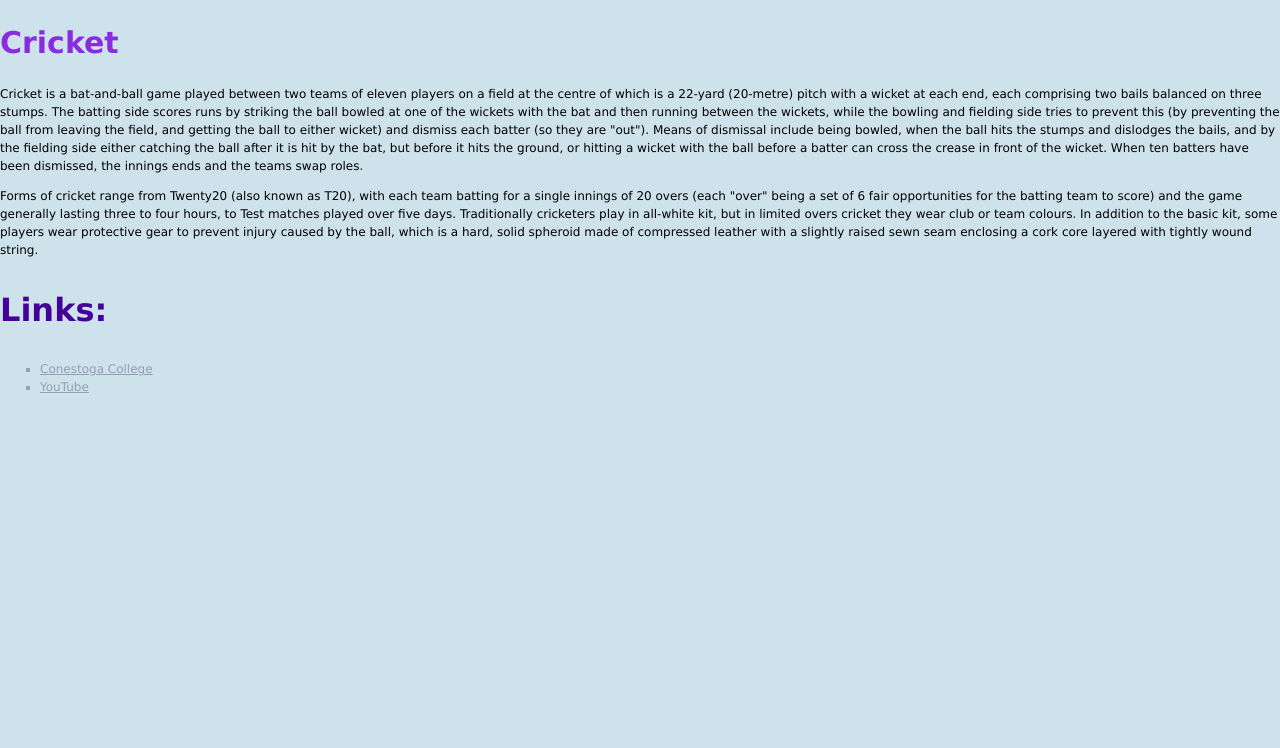
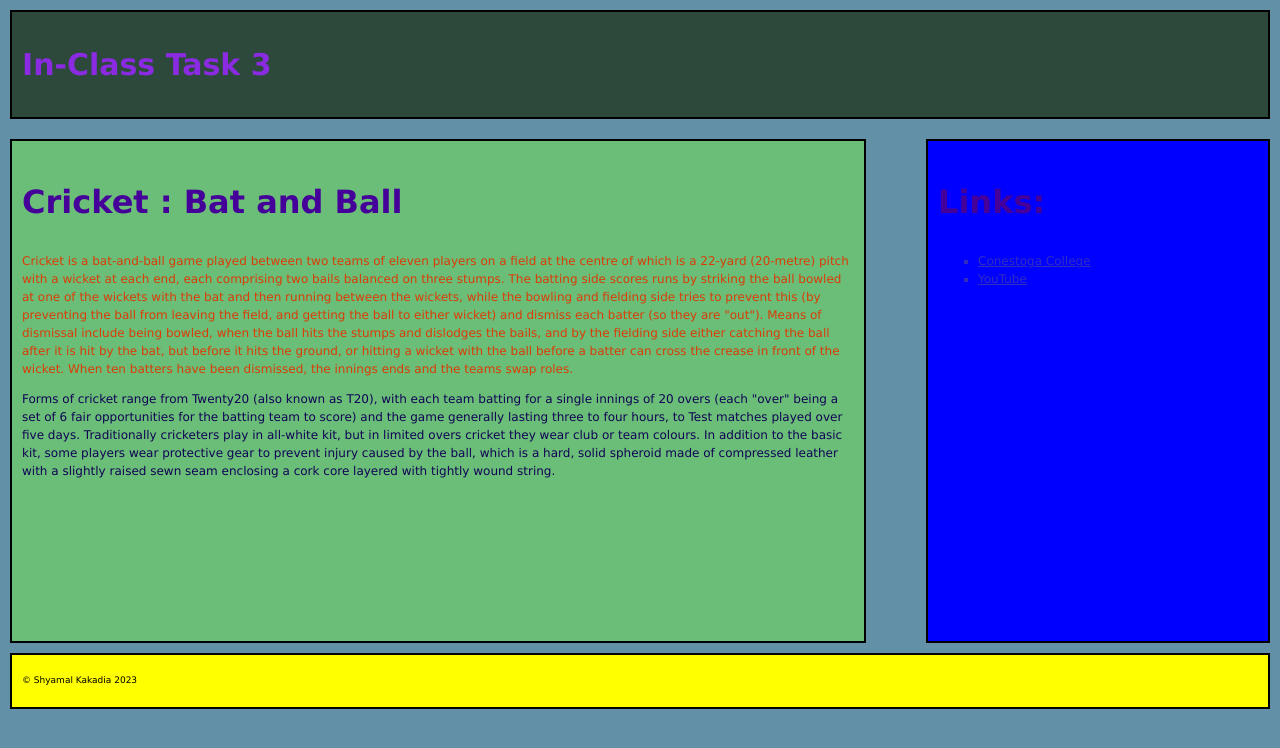
Before and after one commit to Shyam15778/GIT, a plain HTML site: page index.html in a window 1280 px wide. Drawn offline with Linux system fonts and the light colour scheme.

Commit message:
In-Class 3

```diff
--- a/css/styles.css
+++ b/css/styles.css
@@ -4,9 +4,54 @@ body{
     font: normal normal normal 12px/1.5 Verdana ,Arial, Helvetica, sans-serif;
     height: 100vh;
     width: 100vw;
-    background-color: hsla(200, 45%, 81%, 0.7);
+    background-color: hwb(200 12% 49% / 0.7);
 }
 h2{
     font-size: 2rem;
     color: #409;
 }
+
+
+main {
+    float: left;
+    width: 65vw;
+    background-color: hsl(130, 39%, 58%);
+    height: 60vh;
+  }
+
+aside{
+    float: right;
+    width:25vw;
+    background-color: hsl(240, 100%, 50%);
+    height: 60vh;
+  }
+
+footer{
+    clear:both;
+    background-color: hsl(60, 100%, 50%);
+  }
+
+.structural{
+    margin:10px;
+    padding: 10px;
+    border: 2px solid black;
+  }
+
+#paragraph1{
+    color: rgb(219, 60, 7);
+  }
+
+#paragraph2 {
+    color: rgb(17, 3, 85);
+  }
+
+header{
+    background-color: hsl(150, 25%, 23%);
+   }
+
+a:hover{
+    color: #f09;
+  }
+footer p {
+    font-size: 0.75em;
+}
--- a/index.html
+++ b/index.html
@@ -8,8 +8,10 @@
     <link rel="stylesheet" type="text/css" href="css/normalize.css">
     <link rel="stylesheet" type="text/css" href="css/styles.css">
 </head>
+
 <style>
-    ul{
+    ul
+    {
         list-style: square;
     }
     li,a{
@@ -22,13 +24,24 @@
 
 </style>
 <body>
-    <h1 style="color: blueviolet; font-size: 30px;">Cricket</h1>
-    <p>Cricket is a bat-and-ball game played between two teams of eleven players on a field at the centre of which is a 22-yard (20-metre) pitch with a wicket at each end, each comprising two bails balanced on three stumps. The batting side scores runs by striking the ball bowled at one of the wickets with the bat and then running between the wickets, while the bowling and fielding side tries to prevent this (by preventing the ball from leaving the field, and getting the ball to either wicket) and dismiss each batter (so they are "out"). Means of dismissal include being bowled, when the ball hits the stumps and dislodges the bails, and by the fielding side either catching the ball after it is hit by the bat, but before it hits the ground, or hitting a wicket with the ball before a batter can cross the crease in front of the wicket. When ten batters have been dismissed, the innings ends and the teams swap roles.</p>
-    <p>Forms of cricket range from Twenty20 (also known as T20), with each team batting for a single innings of 20 overs (each "over" being a set of 6 fair opportunities for the batting team to score) and the game generally lasting three to four hours, to Test matches played over five days. Traditionally cricketers play in all-white kit, but in limited overs cricket they wear club or team colours. In addition to the basic kit, some players wear protective gear to prevent injury caused by the ball, which is a hard, solid spheroid made of compressed leather with a slightly raised sewn seam enclosing a cork core layered with tightly wound string.</p>
-    <h2>Links:</h2>
-    <ul>
-        <li><a href="https://www.conestogac.on.ca/">Conestoga College</a></li>
-        <li><a href="https://www.youtube.com/">YouTube</a></li>
-    </ul>
+    <header class="structural">
+        <h1 style="color: blueviolet; font-size: 30px;">In-Class Task 3</h1>
+    </header>
+    <main class="structural">
+         <h2>Cricket : Bat and Ball</h2>
+        <p id="paragraph1">Cricket is a bat-and-ball game played between two teams of eleven players on a field at the centre of which is a 22-yard (20-metre) pitch with a wicket at each end, each comprising two bails balanced on three stumps. The batting side scores runs by striking the ball bowled at one of the wickets with the bat and then running between the wickets, while the bowling and fielding side tries to prevent this (by preventing the ball from leaving the field, and getting the ball to either wicket) and dismiss each batter (so they are "out"). Means of dismissal include being bowled, when the ball hits the stumps and dislodges the bails, and by the fielding side either catching the ball after it is hit by the bat, but before it hits the ground, or hitting a wicket with the ball before a batter can cross the crease in front of the wicket. When ten batters have been dismissed, the innings ends and the teams swap roles.</p>
+        <p id="paragraph2">Forms of cricket range from Twenty20 (also known as T20), with each team batting for a single innings of 20 overs (each "over" being a set of 6 fair opportunities for the batting team to score) and the game generally lasting three to four hours, to Test matches played over five days. Traditionally cricketers play in all-white kit, but in limited overs cricket they wear club or team colours. In addition to the basic kit, some players wear protective gear to prevent injury caused by the ball, which is a hard, solid spheroid made of compressed leather with a slightly raised sewn seam enclosing a cork core layered with tightly wound string.</p>
+    </main>
+    <aside class="structural">
+        <h2>Links:</h2>
+        <ul>
+            <li><a href="https://www.conestogac.on.ca/">Conestoga College</a></li>
+            <li><a href="https://www.youtube.com/">YouTube</a></li>
+        </ul>
+    </aside>
+    <footer class="structural">
+         <p>&copy Shyamal Kakadia 2023</p>
+    </footer>
+
 </body>
 </html>
```
